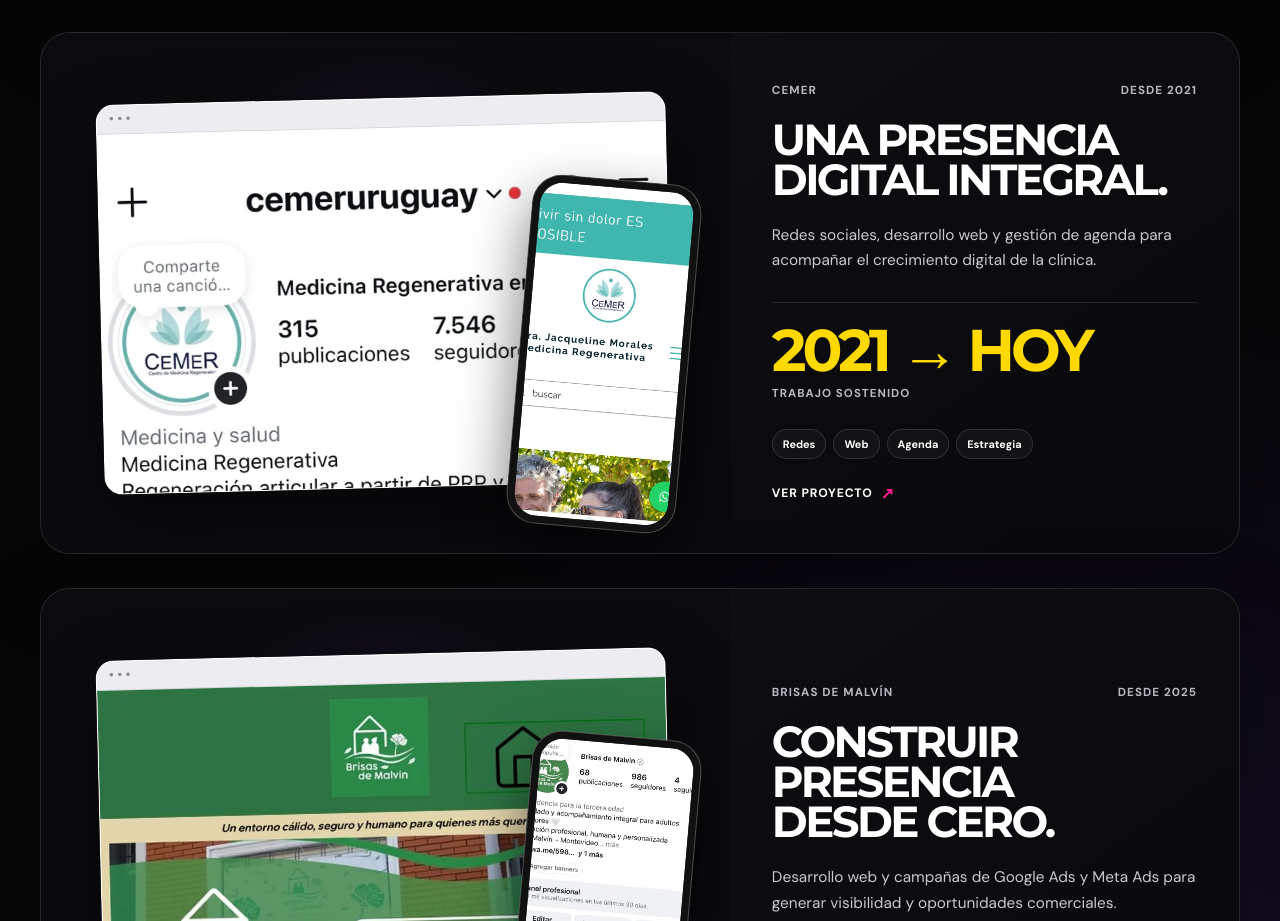
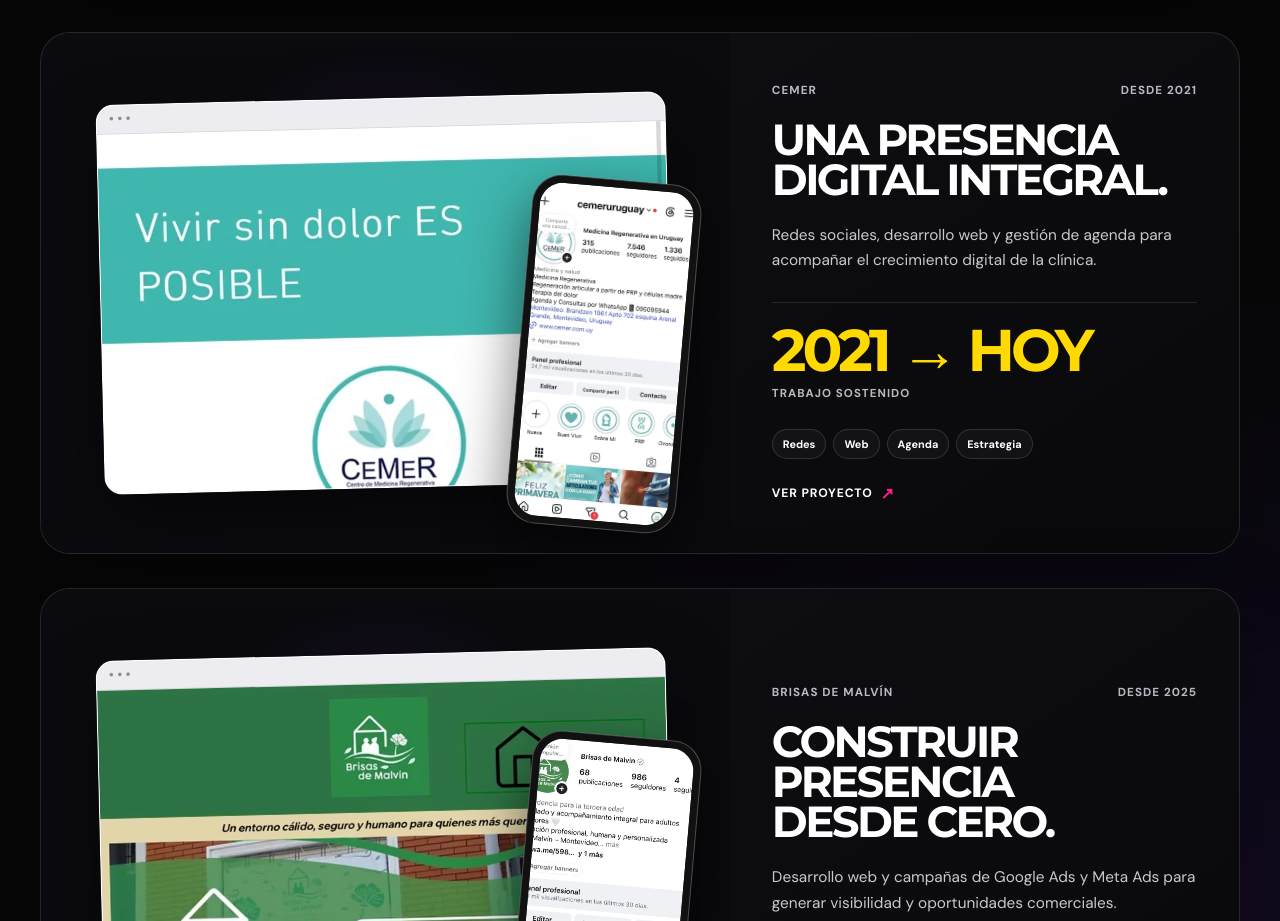
Before and after one commit to Caleman82/calemandesign, a plain HTML site: page index.html in a window 1280 px wide. Shown: the part 8140-9061 px from the top of the page. Drawn offline with Linux system fonts and the light colour scheme.

Commit message:
Swap images for CEMER case study in index.html

```diff
--- a/index.html
+++ b/index.html
@@ -2531,8 +2531,8 @@
 
       <article class="case-study cemer reveal">
         <div class="case-stage">
-          <div class="browser"><img src="portfolio-premium/cemer-redes.webp" alt="Proyecto digital de CEMER" loading="lazy"></div>
-          <div class="phone"><img src="portfolio-premium/cemer-clean.webp" alt="Redes sociales de cemer" loading="lazy"></div>
+          <div class="browser"><img src="portfolio-premium/cemer-clean.webp" alt="Proyecto digital de CEMER" loading="lazy"></div>
+          <div class="phone"><img src="portfolio-premium/cemer-redes.webp" alt="Redes sociales de CEMER" loading="lazy"></div>
         </div>
         <div class="case-info">
           <div class="case-meta"><span>CEMER</span><span>Desde 2021</span></div>
```
